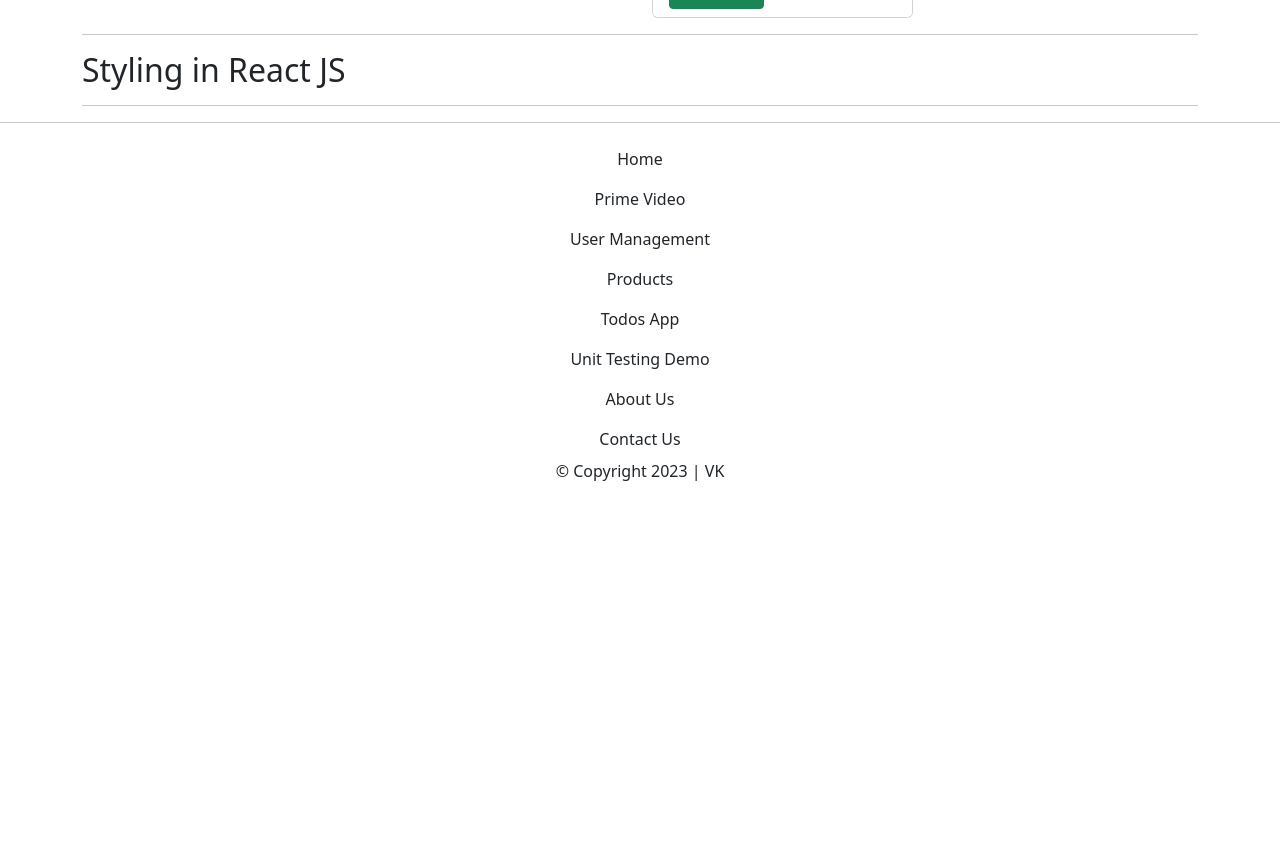
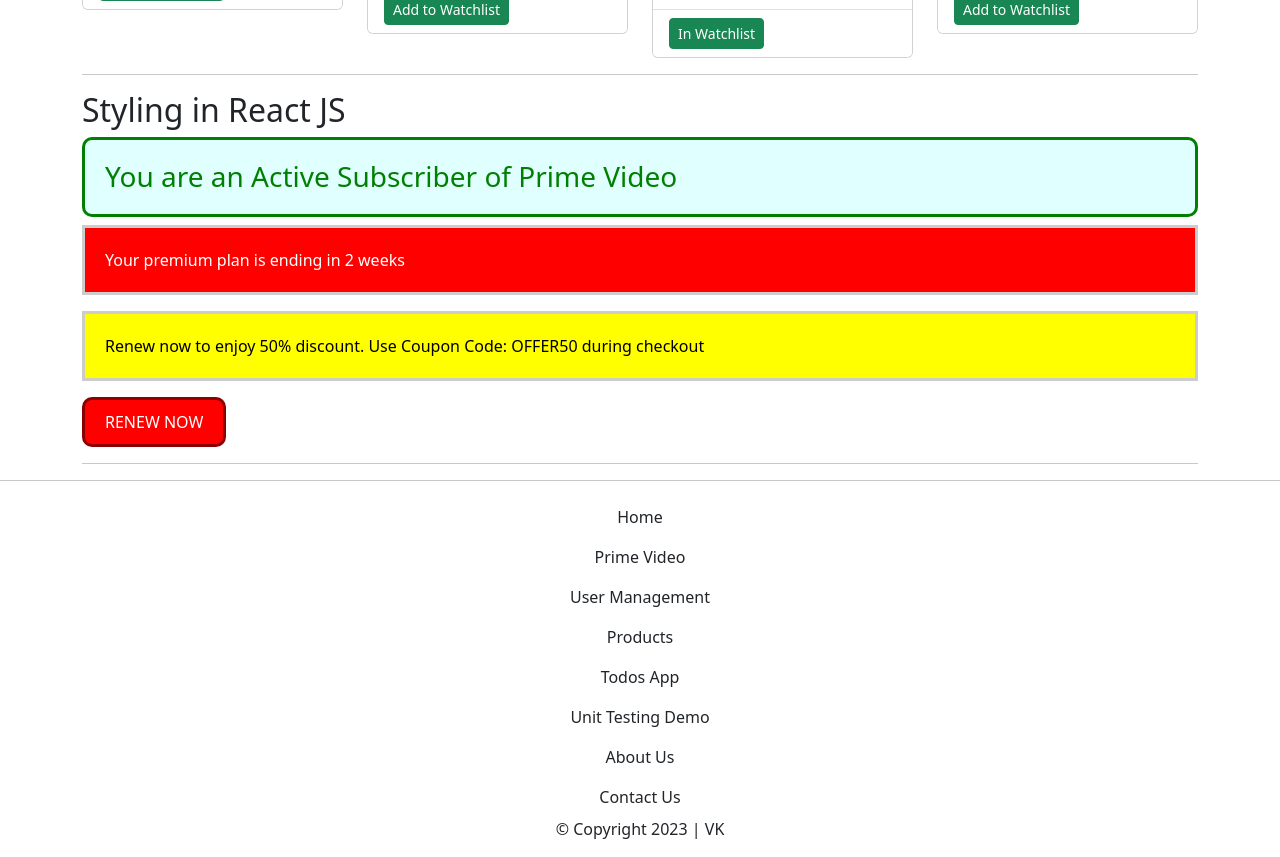
Before and after one commit to ikiviki/prime-video-plus-react, a React (Create React App) app: page /prime-video in a window 1280 px wide. Shown: the part 1480-2337 px from the top of the page. Before the commit the page ends 1979 px from the top, so only its background shows below. Built offline with nearby package versions, Linux system fonts and the light colour scheme.

Commit message:
Styles [EOD8]

```diff
--- a/src/App.css
+++ b/src/App.css
@@ -0,0 +1,3 @@
+/* This is not a component specific CSS
+This is App-wide styles
+Styles that are added here will be available App-wide. */
--- a/src/App.js
+++ b/src/App.js
@@ -3,10 +3,11 @@
  * component definition
  * export
  */
+import "./App.css";
 
 import Header from "./components/Header";
 import Footer from "./components/Footer";
-import { BrowserRouter, Route, Routes } from 'react-router-dom';
+import { BrowserRouter, Route, Routes } from "react-router-dom";
 import HomePage from "./pages/HomePage/HomePage";
 import PrimeVideoPage from "./pages/PrimeVideoPage/PrimeVideoPage";
 import UsersPage from "./pages/UsersPage/UsersPage";
@@ -24,6 +25,7 @@
     <BrowserRouter>
       <Header></Header>
       <main className="container mt-5 pt-2">
+        <p className="red-text">wow</p>
         {/* Config the routes */}
         <Routes>
           <Route path="/" element={<HomePage />} />
--- a/src/index.css
+++ b/src/index.css
@@ -0,0 +1,4 @@
+/* Global Styles
+
+These styles can be used anywhere in the app.
+Bootstrap or Third-party CSS libs can be OVERRIDEN here. */
--- a/src/pages/PrimeVideoPage/PrimeVideoPage.js
+++ b/src/pages/PrimeVideoPage/PrimeVideoPage.js
@@ -2,6 +2,7 @@
 import LatestVideoList from "./components/LatestVideoList";
 import TrendingVideoList from "./components/TrendingVideoList";
 import RecommendedVideoList from "./components/RecommendedVideoList";
+import Subscription from "./components/Subscription";
 
 const PrimeVideoPage = () => {
   return (
@@ -27,6 +28,7 @@
       <hr />
 
       <h2>Styling in React JS</h2>
+      <Subscription />
       <hr />
     </div>
   );
--- /dev/null
+++ b/src/pages/PrimeVideoPage/components/Subscription.js
@@ -0,0 +1,59 @@
+import styles from "./Subscription.module.css";
+
+/**
+ * Styling in ReactJS
+ *
+ * 1. Global styles in index.css (Recommended)
+ * 2. External styles for components with css modules (Recommended)
+ * 3. Inline styles (Not recommended)
+ * 4. Internal styles (Not recommended)
+ * 5. Styled-components (TODO-RECOMMENDED)
+ */
+
+const Subscription = () => {
+  // Internal Styles
+  const renewStyles = {
+    backgroundColor: "yellow",
+    color: "#000",
+    padding: "20px",
+    border: "solid 3px #ccc",
+  };
+
+  const btnStyles = {
+    backgroundColor: "red",
+    color: "#fff",
+    padding: "10px 20px",
+    border: "solid 3px darkred",
+    borderRadius: "10px",
+  };
+
+  return (
+    <div>
+      <h3 className={styles.subscriptionInfo}>
+        You are an Active Subscriber of Prime Video
+      </h3>
+
+      {/* Inline Styles - NEVER EVER TRY IN LISTS / loops */}
+      <p
+        style={{
+          backgroundColor: "red",
+          color: "#fff",
+          padding: "20px",
+          border: "solid 3px #ccc",
+        }}
+      >
+        Your premium plan is ending in 2 weeks
+      </p>
+
+      {/* Internal styles */}
+      <p style={renewStyles}>
+        Renew now to enjoy 50% discount. Use Coupon Code: OFFER50 during
+        checkout
+      </p>
+
+      <button style={btnStyles}>RENEW NOW</button>
+    </div>
+  );
+};
+
+export default Subscription;
--- /dev/null
+++ b/src/pages/PrimeVideoPage/components/Subscription.module.css
@@ -0,0 +1,8 @@
+/* This is COMPONENT-SPECIFIC css */
+.subscriptionInfo {
+  color: green;
+  background-color: lightcyan;
+  border: solid 3px green;
+  padding: 20px;
+  border-radius: 10px;
+}
```
